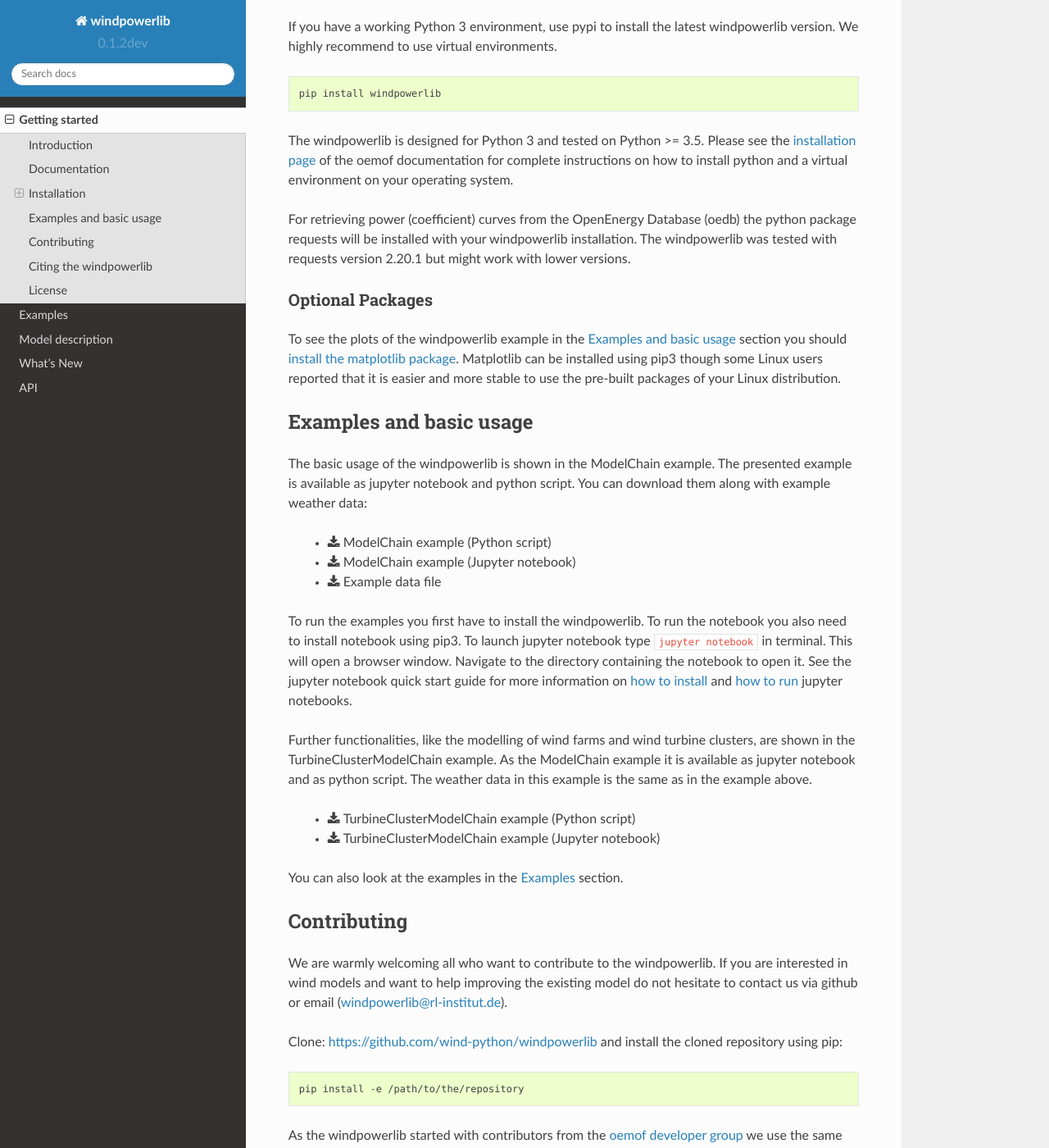
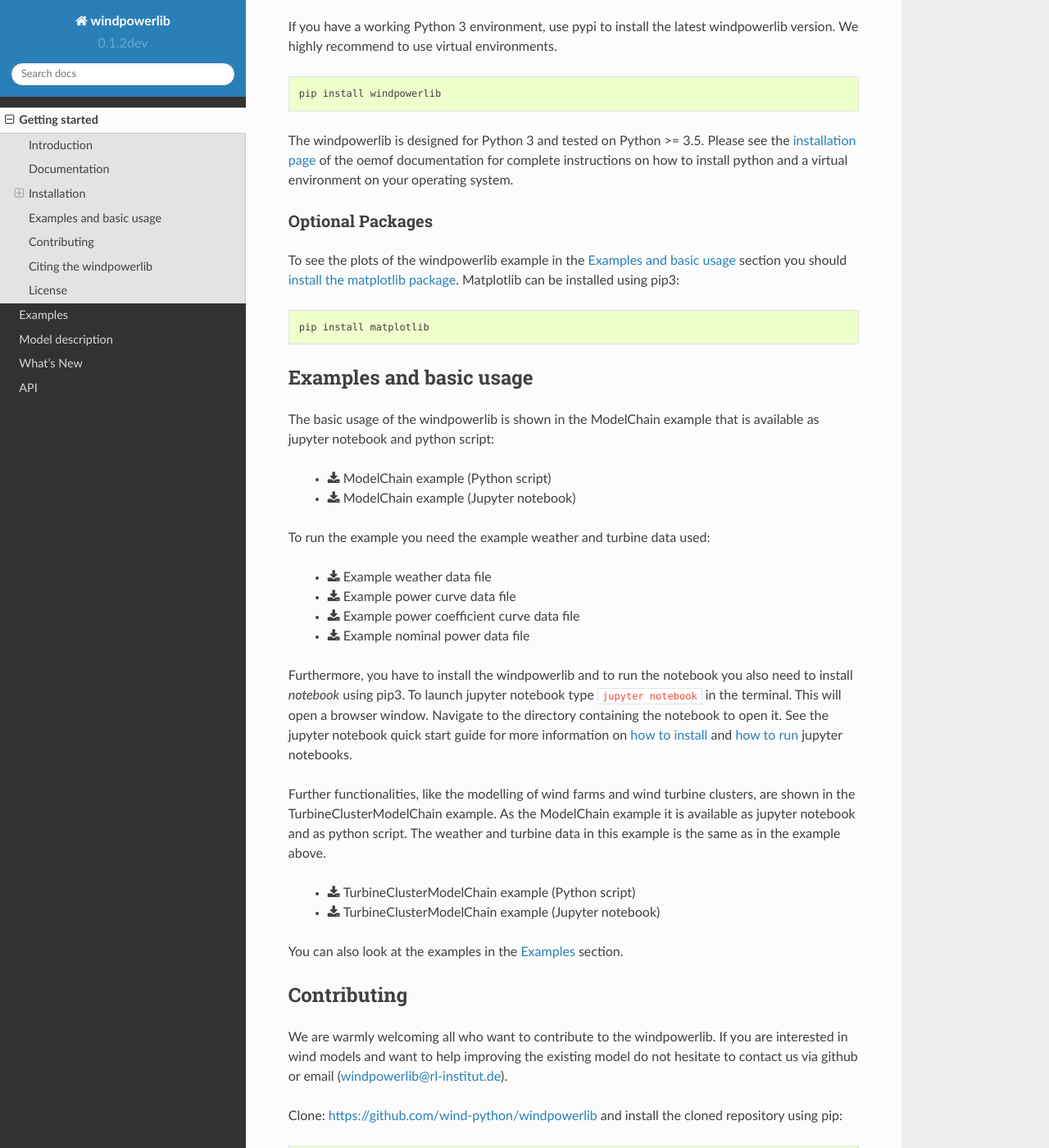
Before and after one commit to wind-python/windpowerlib, a Sphinx documentation site: the page built from doc/getting_started.rst, in a window 1280 px wide and 1400 px high, scrolled down 571 px. Shown: the whole window at 82% size. Built offline with Sphinx 7.4.7 and the Read the Docs theme 2.0.0, drawn with Linux system fonts in a browser that asks for light colours; formulas are drawn with MathJax 3; pages that are not in the unit, such as notebooks, are missing from menus; some of the changed text lies outside the part shown.

Commit message:
Adjust getting started

```diff
--- a/doc/getting_started.rst
+++ b/doc/getting_started.rst
@@ -32,31 +32,38 @@
 The windpowerlib is designed for Python 3 and tested on Python >= 3.5.
 Please see the `installation page <http://oemof.readthedocs.io/en/stable/installation_and_setup.html>`_ of the oemof documentation for complete instructions on how to install python and a virtual environment on your operating system.
 
-For retrieving power (coefficient) curves from the OpenEnergy Database (oedb) the python package requests will be installed with your windpowerlib installation. The windpowerlib was tested with requests version 2.20.1 but might work with lower versions.
-
 Optional Packages
 ~~~~~~~~~~~~~~~~~
 
 To see the plots of the windpowerlib example in the :ref:`examplereference-label` section you should `install the matplotlib package <http://matplotlib.org/users/installing.html>`_.
-Matplotlib can be installed using pip3 though some Linux users reported that it is easier and more stable to use the pre-built packages of your Linux distribution.
+Matplotlib can be installed using pip3:
 
+::
+
+    pip install matplotlib
 
 .. _examplereference-label:
 
 Examples and basic usage
 =========================
 
-The basic usage of the windpowerlib is shown in the ModelChain example. The presented example is available as jupyter notebook and python script. You can download them along with example weather data:
+The basic usage of the windpowerlib is shown in the ModelChain example that is available as jupyter notebook and python script:
 
  * :download:`ModelChain example (Python script) <../example/modelchain_example.py>`
  * :download:`ModelChain example (Jupyter notebook) <../example/modelchain_example.ipynb>`
- * :download:`Example data file <../example/weather.csv>`
 
-To run the examples you first have to install the windpowerlib. To run the notebook you also need to install notebook using pip3. To launch jupyter notebook type ``jupyter notebook`` in terminal.
+To run the example you need the example weather and turbine data used:
+
+ * :download:`Example weather data file <../example/weather.csv>`
+ * :download:`Example power curve data file <../example/data/example_power_curves.csv>`
+ * :download:`Example power coefficient curve data file <../example/data/example_power_coefficient_curves.csv>`
+ * :download:`Example nominal power data file <../example/data/example_nominal_power.csv>`
+
+Furthermore, you have to install the windpowerlib and to run the notebook you also need to install `notebook` using pip3. To launch jupyter notebook type ``jupyter notebook`` in the terminal.
 This will open a browser window. Navigate to the directory containing the notebook to open it. See the jupyter notebook quick start guide for more information on `how to install <http://jupyter-notebook-beginner-guide.readthedocs.io/en/latest/install.html>`_ and
 `how to run <http://jupyter-notebook-beginner-guide.readthedocs.io/en/latest/execute.html>`_ jupyter notebooks.
 
-Further functionalities, like the modelling of wind farms and wind turbine clusters, are shown in the TurbineClusterModelChain example. As the ModelChain example it is available as jupyter notebook and as python script. The weather data in this example is the same as in the example above.
+Further functionalities, like the modelling of wind farms and wind turbine clusters, are shown in the TurbineClusterModelChain example. As the ModelChain example it is available as jupyter notebook and as python script. The weather and turbine data in this example is the same as in the example above.
 
  * :download:`TurbineClusterModelChain example (Python script) <../example/turbine_cluster_modelchain_example.py>`
  * :download:`TurbineClusterModelChain example (Jupyter notebook) <../example/turbine_cluster_modelchain_example.ipynb>`
```
Also changed, not shown: other parts of doc/getting_started.rst (+1 -1 lines).
